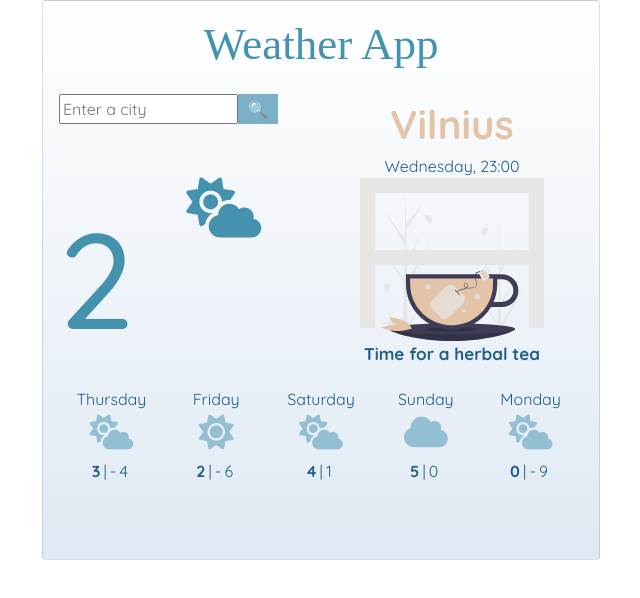
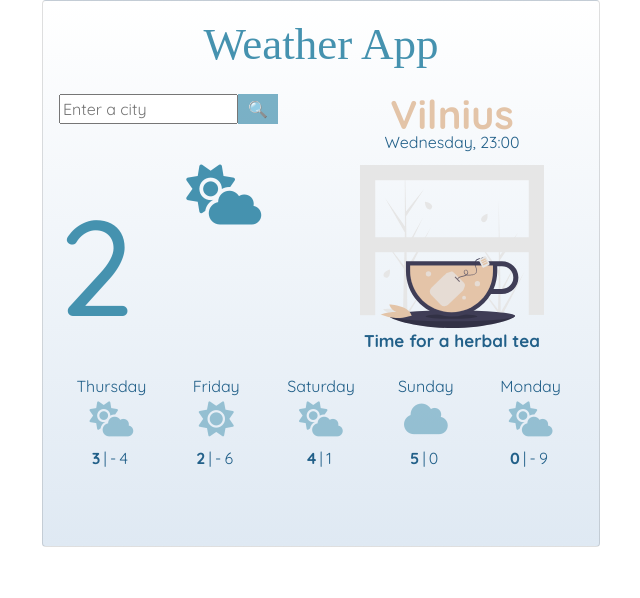
Before and after one commit to skriukaite/Weather-app-react, a React (Create React App) app: page / in a window 1280 px wide. Shown: the top 598 px of the page, without its empty margins (319-959 px from the left). Built offline with nearby package versions, Linux system fonts and the light colour scheme; a web font is replaced by a local one.

Commit message:
Update styling of CurrentInfo Component

```diff
--- a/src/Styles/CurrentInfo.css
+++ b/src/Styles/CurrentInfo.css
@@ -2,6 +2,8 @@
   width: 50%;
   box-sizing: border-box;
   display: block;
+  line-height: 1;
+  padding-bottom: 15px;
 }
 .section-current-temperature {
   color: #226089;
```
